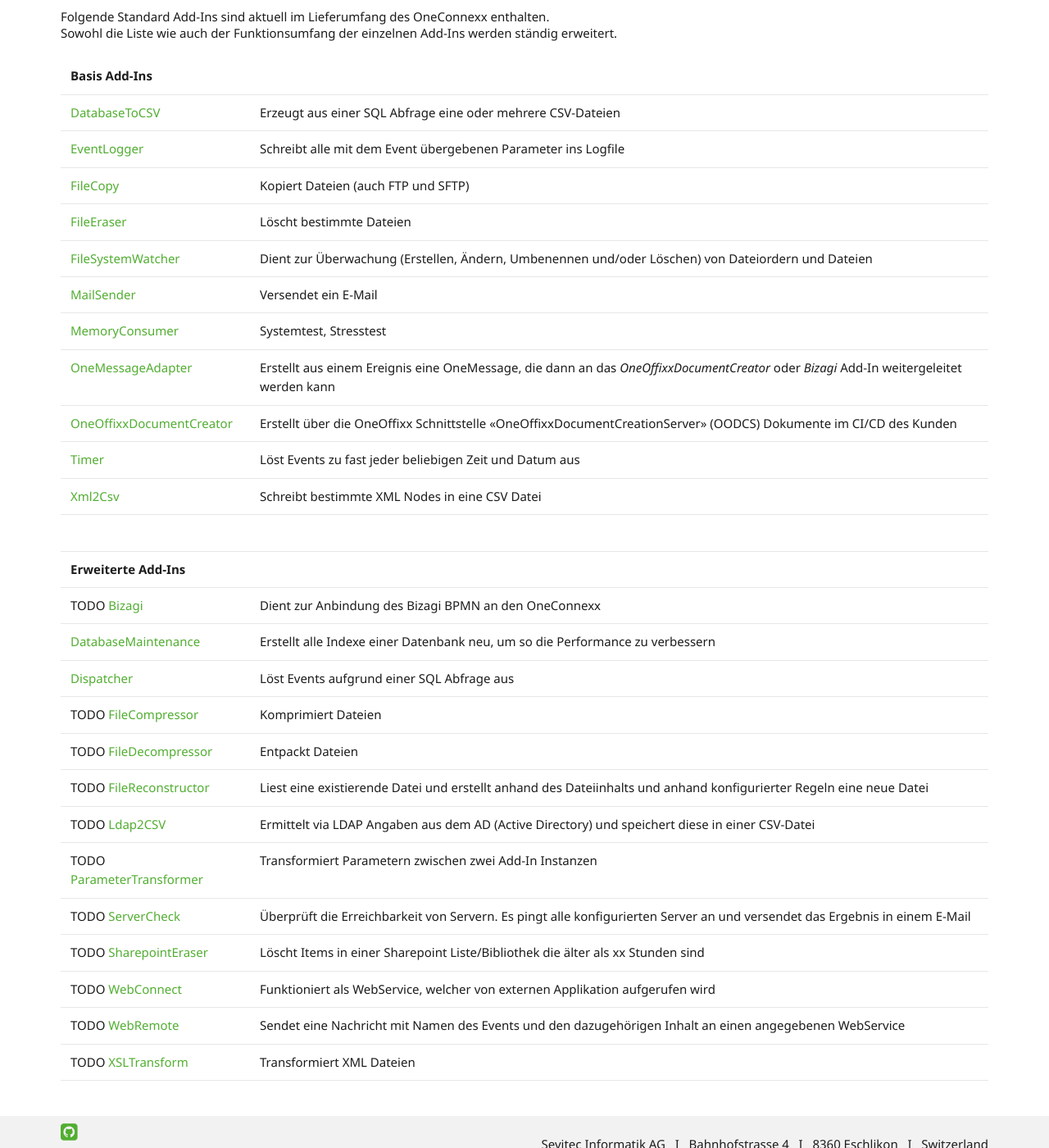
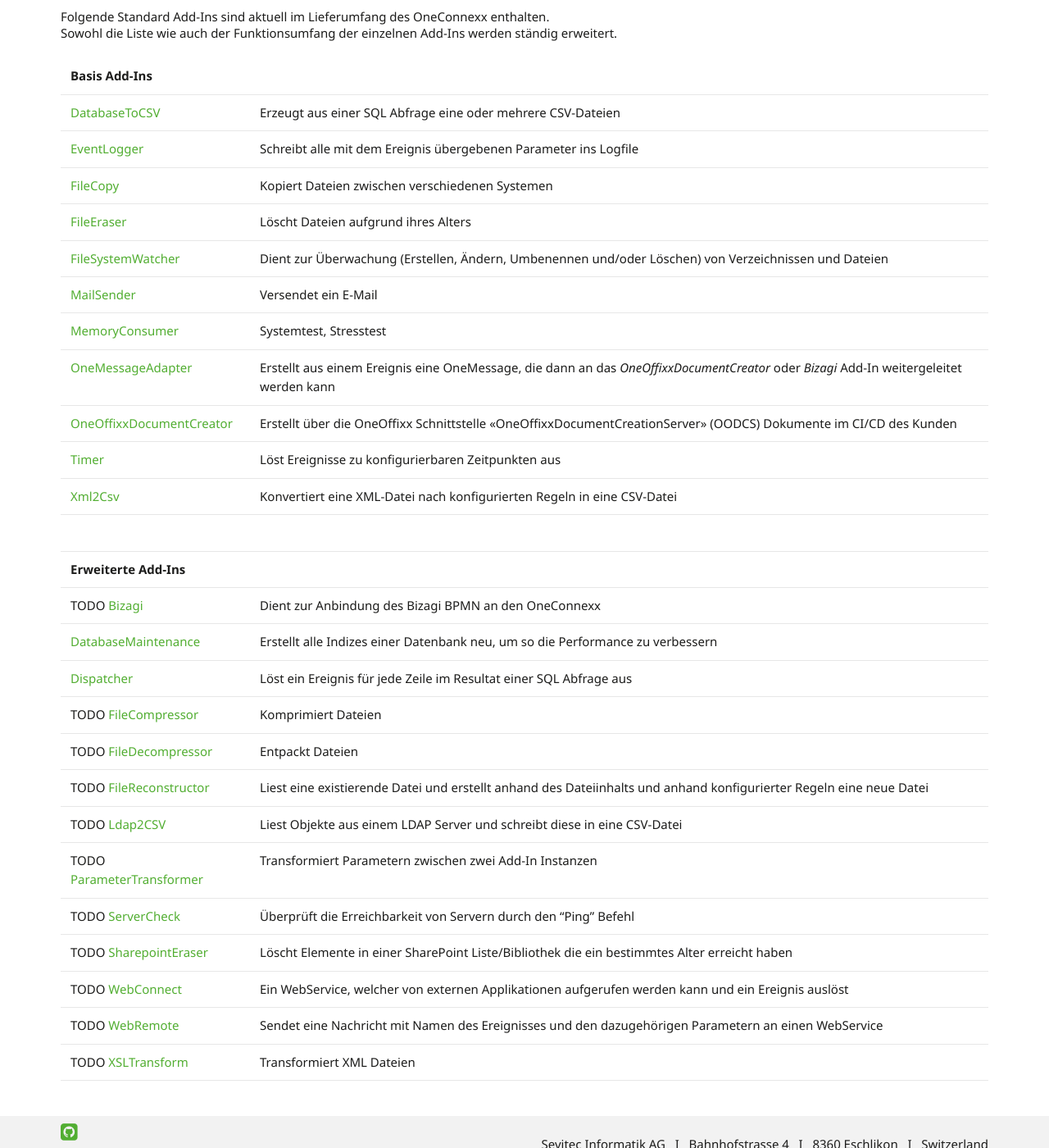
Before and after one commit to primesoft-group/oneconnexx-docs, a Jekyll site: the page built from _pages/addins/de/standardaddins.md, in a window 1280 px wide and 1400 px high, scrolled down 346 px. Shown: the whole window at 82% size. Built offline with Jekyll 4.4.1, drawn with Linux system fonts in a browser that asks for light colours; nearby versions of some CDN libraries; some web fonts are replaced.

Commit message:
Update standardaddins.md

```diff
--- a/_pages/addins/de/standardaddins.md
+++ b/_pages/addins/de/standardaddins.md
@@ -11,28 +11,28 @@
 | --- | --- |
 | __Basis Add-Ins__ |
 | [DatabaseToCSV]({{ site.baseurl }}/addins/de/databasetocsv/) | Erzeugt aus einer SQL Abfrage eine oder mehrere CSV-Dateien |
-| [EventLogger]({{ site.baseurl }}/addins/de/eventlogger/) | Schreibt alle mit dem Event übergebenen Parameter ins Logfile |
-| [FileCopy]({{ site.baseurl }}/addins/de/filecopy/) | Kopiert Dateien (auch FTP und SFTP) |
-| [FileEraser]({{ site.baseurl }}/addins/de/fileeraser/) | Löscht bestimmte Dateien |
-| [FileSystemWatcher]({{ site.baseurl }}/addins/de/filesystemwatcher/) | Dient zur Überwachung (Erstellen, Ändern, Umbenennen und/oder Löschen) von Dateiordern und Dateien |
+| [EventLogger]({{ site.baseurl }}/addins/de/eventlogger/) | Schreibt alle mit dem Ereignis übergebenen Parameter ins Logfile |
+| [FileCopy]({{ site.baseurl }}/addins/de/filecopy/) | Kopiert Dateien zwischen verschiedenen Systemen |
+| [FileEraser]({{ site.baseurl }}/addins/de/fileeraser/) | Löscht Dateien aufgrund ihres Alters |
+| [FileSystemWatcher]({{ site.baseurl }}/addins/de/filesystemwatcher/) | Dient zur Überwachung (Erstellen, Ändern, Umbenennen und/oder Löschen) von Verzeichnissen und Dateien |
 | [MailSender]({{ site.baseurl }}/addins/de/mailsender/) | Versendet ein E-Mail |
 | [MemoryConsumer]({{ site.baseurl }}/addins/de/memoryconsumer/) | Systemtest, Stresstest |
 | [OneMessageAdapter]({{ site.baseurl }}/addins/de/onemessageadapter/) | Erstellt aus einem Ereignis eine OneMessage, die dann an das _OneOffixxDocumentCreator_ oder _Bizagi_ Add-In weitergeleitet werden kann |
 | [OneOffixxDocumentCreator]({{ site.baseurl }}/addins/de/oneoffixxdocumentcreator/) | Erstellt über die OneOffixx Schnittstelle «OneOffixxDocumentCreationServer» (OODCS) Dokumente im CI/CD des Kunden |
-| [Timer]({{ site.baseurl }}/addins/de/timer/) | Löst Events zu fast jeder beliebigen Zeit und Datum aus |
-| [Xml2Csv]({{ site.baseurl }}/addins/de/xml2csv/) | Schreibt bestimmte XML Nodes in eine CSV Datei |
+| [Timer]({{ site.baseurl }}/addins/de/timer/) | Löst Ereignisse zu konfigurierbaren Zeitpunkten aus |
+| [Xml2Csv]({{ site.baseurl }}/addins/de/xml2csv/) | Konvertiert eine XML-Datei nach konfigurierten Regeln in eine CSV-Datei |
 | | |
 | __Erweiterte Add-Ins__ | |
 | TODO [Bizagi]({{ site.baseurl }}/addins/de/bizagi/) | Dient zur Anbindung des Bizagi BPMN an den OneConnexx |
-| [DatabaseMaintenance]({{ site.baseurl }}/addins/de/databasemaintenance/) | Erstellt alle Indexe einer Datenbank neu, um so die Performance zu verbessern |
-| [Dispatcher]({{ site.baseurl }}/addins/de/dispatcher/) | Löst Events aufgrund einer SQL Abfrage aus |
+| [DatabaseMaintenance]({{ site.baseurl }}/addins/de/databasemaintenance/) | Erstellt alle Indizes einer Datenbank neu, um so die Performance zu verbessern |
+| [Dispatcher]({{ site.baseurl }}/addins/de/dispatcher/) | Löst ein Ereignis für jede Zeile im Resultat einer SQL Abfrage aus |
 | TODO [FileCompressor]({{ site.baseurl }}/addins/de/filecompressor/) | Komprimiert Dateien |
 | TODO [FileDecompressor]({{ site.baseurl }}/addins/de/filedecompressor/) | Entpackt Dateien |
 | TODO [FileReconstructor]({{ site.baseurl }}/addins/de/filereconstructor/) | Liest eine existierende Datei und erstellt anhand des Dateiinhalts und anhand konfigurierter Regeln eine neue Datei |
-| TODO [Ldap2CSV]({{ site.baseurl }}/addins/de/ldap2csv/) | Ermittelt via LDAP Angaben aus dem AD (Active Directory) und speichert diese in einer CSV-Datei |
+| TODO [Ldap2CSV]({{ site.baseurl }}/addins/de/ldap2csv/) | Liest Objekte aus einem LDAP Server und schreibt diese in eine CSV-Datei |
 | TODO [ParameterTransformer]({{ site.baseurl }}/addins/de/parametertransformer/) | Transformiert Parametern zwischen zwei Add-In Instanzen |
-| TODO [ServerCheck]({{ site.baseurl }}/addins/de/servercheck/) | Überprüft die Erreichbarkeit von Servern. Es pingt alle konfigurierten Server an und versendet das Ergebnis in einem E-Mail |
-| TODO [SharepointEraser]({{ site.baseurl }}/addins/de/sharepointeraser/) | Löscht Items in einer Sharepoint Liste/Bibliothek die älter als xx Stunden sind |
-| TODO [WebConnect]({{ site.baseurl }}/addins/de/webconnect/) | Funktioniert als WebService, welcher von externen Applikation aufgerufen wird |
-| TODO [WebRemote]({{ site.baseurl }}/addins/de/webremote/) | Sendet eine Nachricht mit Namen des Events und den dazugehörigen Inhalt an einen angegebenen WebService |
+| TODO [ServerCheck]({{ site.baseurl }}/addins/de/servercheck/) | Überprüft die Erreichbarkeit von Servern durch den "Ping" Befehl |
+| TODO [SharepointEraser]({{ site.baseurl }}/addins/de/sharepointeraser/) | Löscht Elemente in einer SharePoint Liste/Bibliothek die ein bestimmtes Alter erreicht haben |
+| TODO [WebConnect]({{ site.baseurl }}/addins/de/webconnect/) | Ein WebService, welcher von externen Applikationen aufgerufen werden kann und ein Ereignis auslöst |
+| TODO [WebRemote]({{ site.baseurl }}/addins/de/webremote/) | Sendet eine Nachricht mit Namen des Ereignisses und den dazugehörigen Parametern an einen WebService |
 | TODO [XSLTransform]({{ site.baseurl }}/addins/de/xsltransform/) | Transformiert XML Dateien |
```
